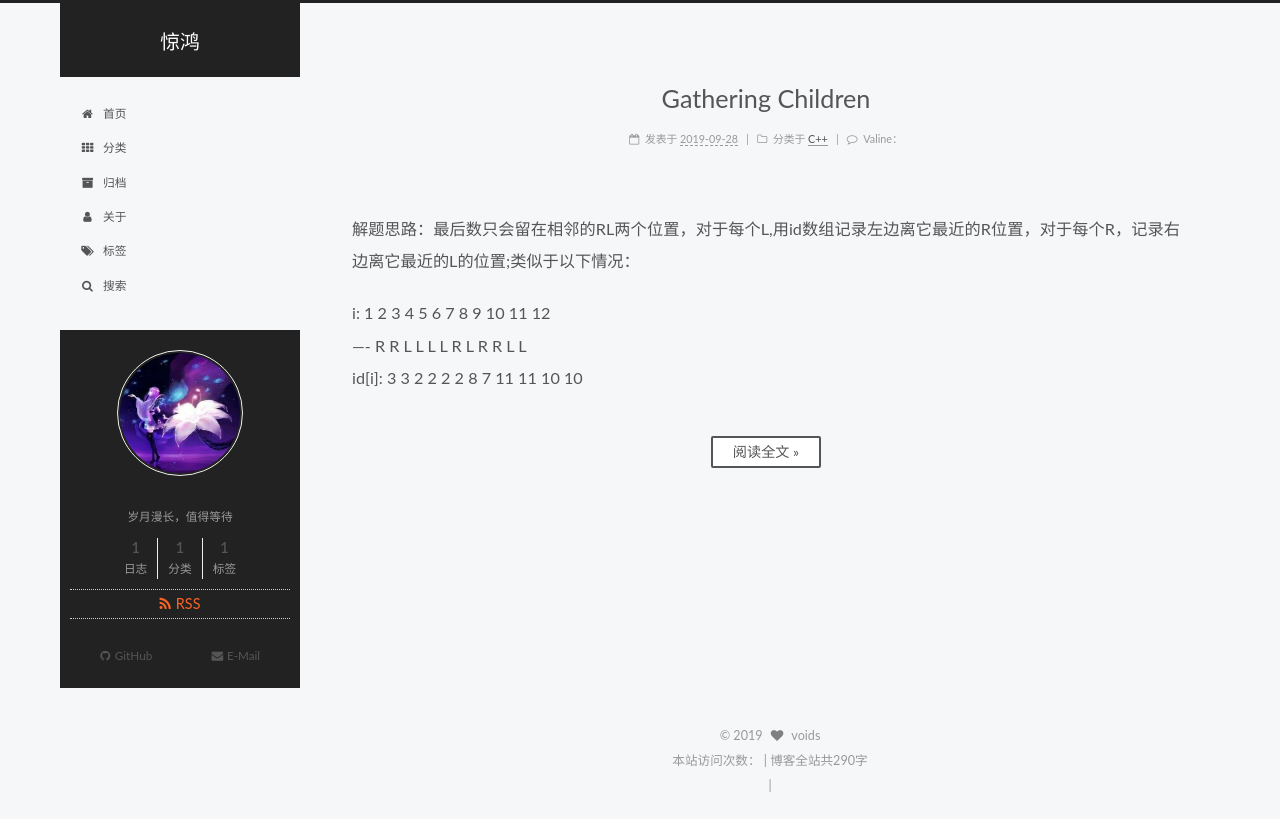
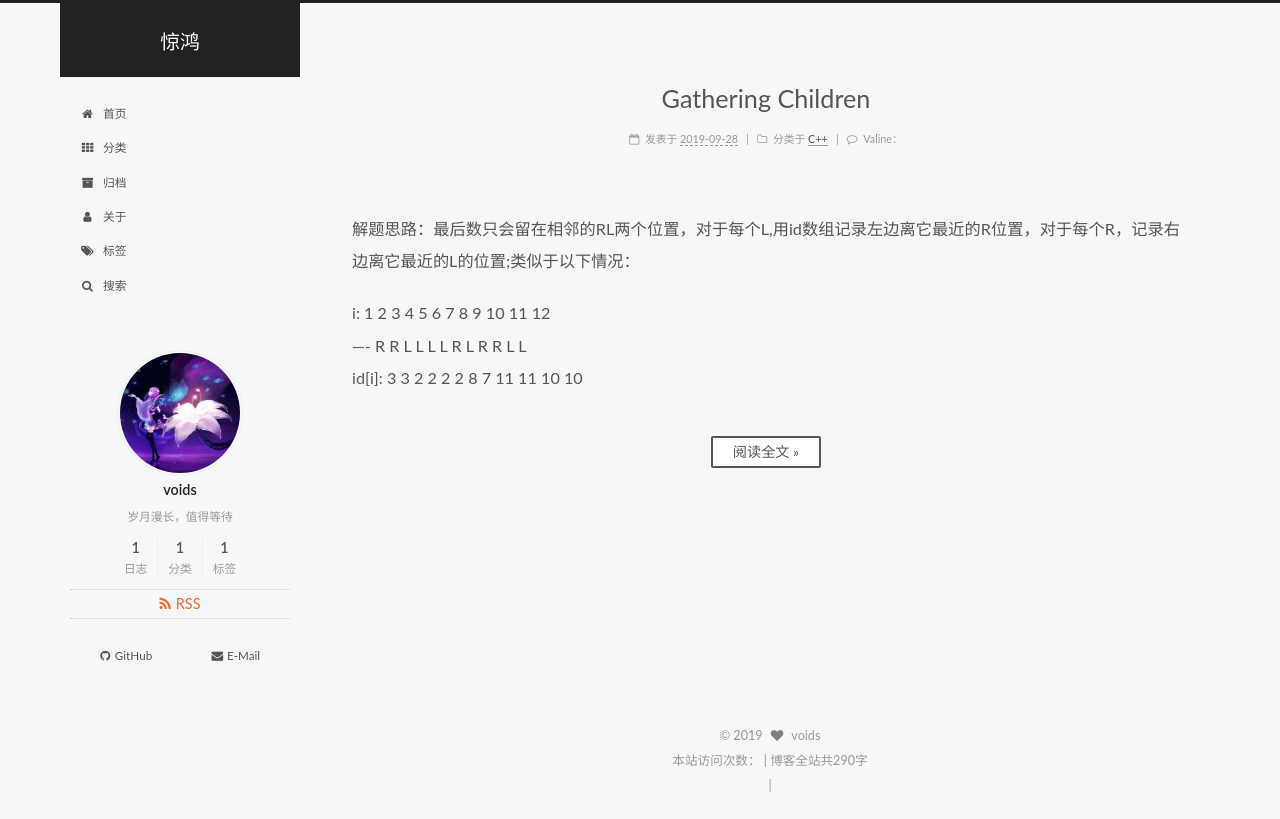
Before and after one commit to voids3/voids3.github.io, a plain HTML site: page index.html in a window 1280 px wide. Drawn offline with Linux system fonts and the light colour scheme; some packages are replaced by stand-ins of ours; no server answers; a script that the page names is missing; a web font is replaced by a local one.

Commit message:
Site updated: 2019-09-28 23:41:02

```diff
--- a/css/main.css
+++ b/css/main.css
@@ -1784,7 +1784,7 @@ img:hover {
 }
 .links-of-author a::before,
 .links-of-author span.exturl::before {
-  background: #874e54;
+  background: #93ffff;
   border-radius: 50%;
   content: ' ';
   display: inline-block;
@@ -2489,7 +2489,7 @@ ul.breadcrumb li + li:last-child {
   }
 }
 .sidebar {
-  background: reba(255, 255, 255, 0.7);
+  background: #f5f7f9;
   box-shadow: none;
   float: left;
   position: static;
```
